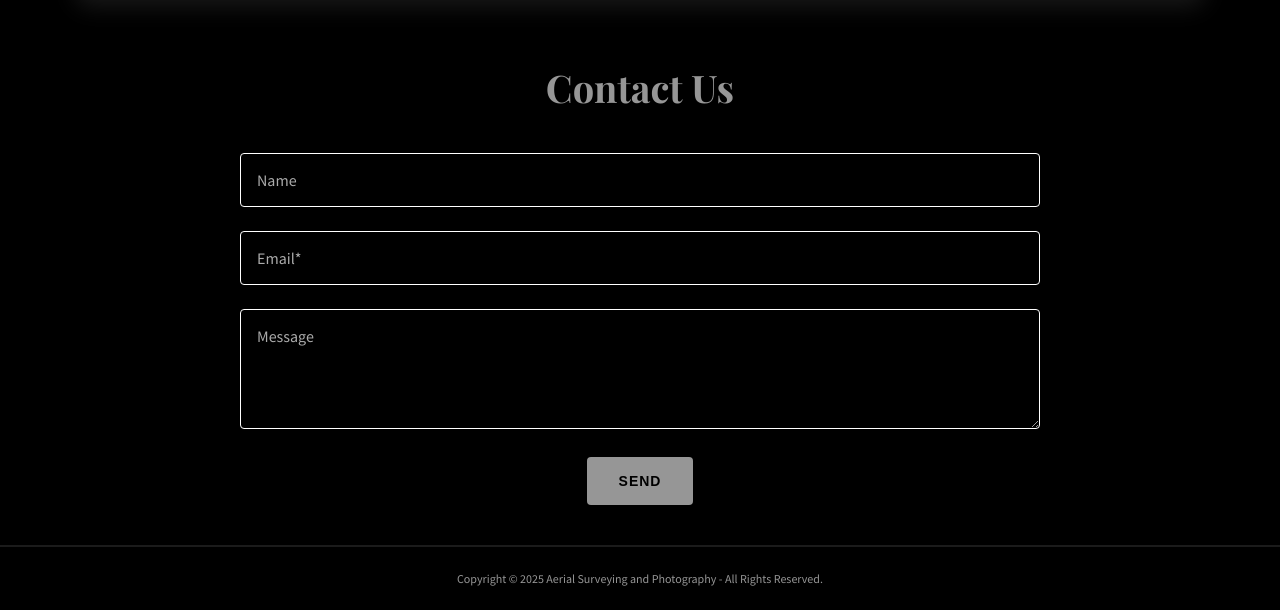
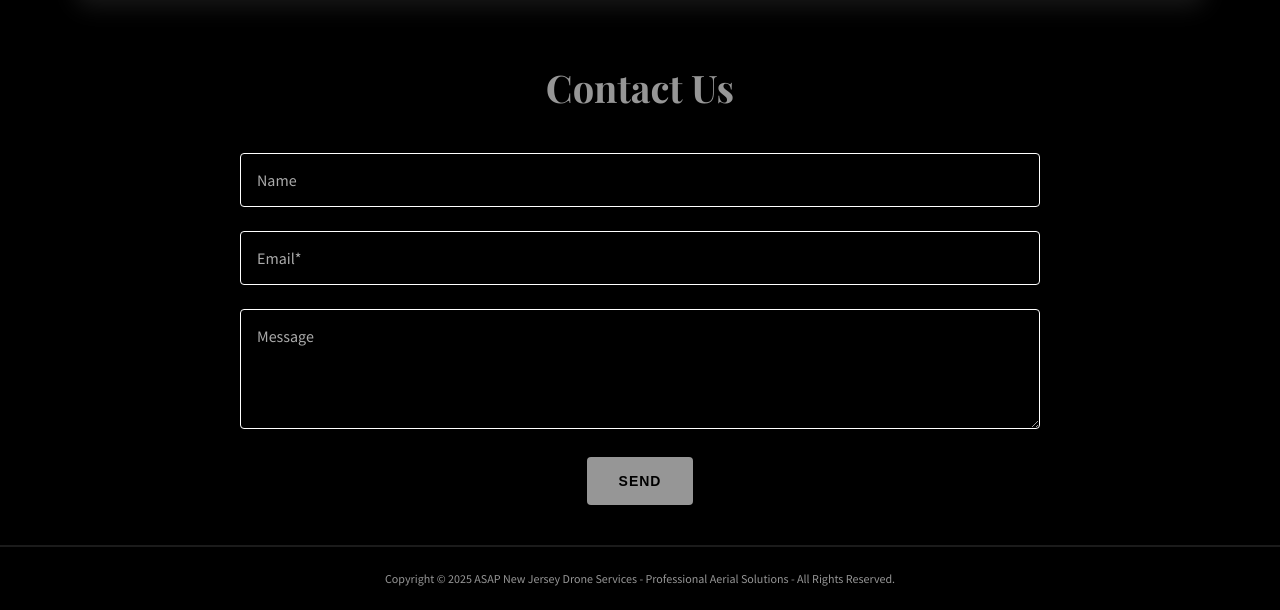
Before and after one commit to technoalchemist/ASAP-NJ, a plain HTML site: page docs/index.html in a window 1280 px wide. Shown: the part 1161-1771 px from the top of the page. Drawn offline with nearby package versions, Linux system fonts and the light colour scheme; some packages are replaced by stand-ins of ours; a script that the page names is missing.

Commit message:
3 - Setting up automated `git pull` from `master`; Updated company name in the footer

```diff
--- a/docs/index.html
+++ b/docs/index.html
@@ -240,7 +240,7 @@
             </form>
         </div>
         <footer>
-            <p>Copyright © 2025 Aerial Surveying and Photography - All Rights Reserved.</p>
+            <p>Copyright © 2025 ASAP New Jersey Drone Services - Professional Aerial Solutions - All Rights Reserved.</p>
         </footer>
         <script type="module">
             import PhotoSwipeLightbox from 'https://cdn.jsdelivr.net/npm/photoswipe@5.4.3/dist/photoswipe-lightbox.esm.js';
```
Also changed, not shown: 3 other files.
